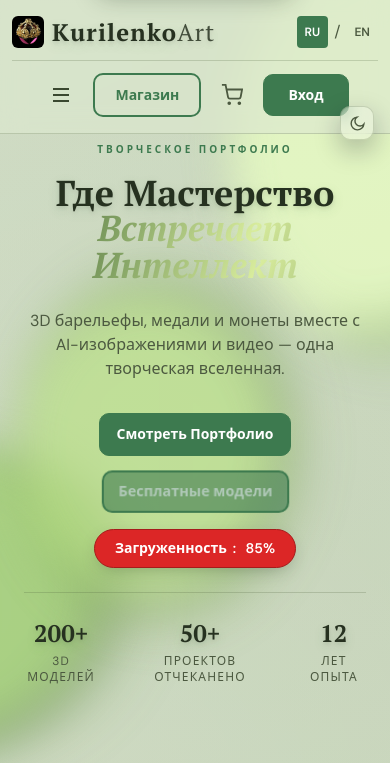
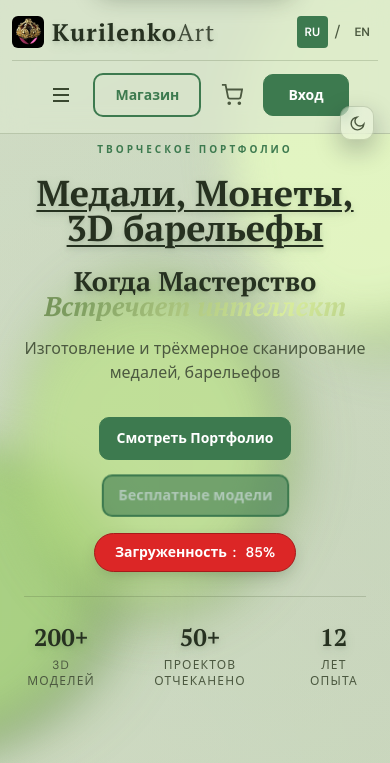
Before and after one commit to ninznak/Django, a Django app: page / in a window 390 px wide. Shown: the top 763 px of the page. Run offline with Django 5.2, Linux system fonts and the light colour scheme; data comes from the database, SQL or seed files in the repository; data that the repository does not hold is empty; some libraries are stand-ins or nearby versions.

Commit message:
main page minor fixes

```diff
--- a/templates/core/base.html
+++ b/templates/core/base.html
@@ -1239,9 +1239,11 @@
                 profile_article_help_cover: "Путь относительно static/, например images/news/cover.jpg.",
                 profile_article_help_status: "«Опубликовано» — доступно редакторам.",
                 hero_label: "Творческое Портфолио",
-                hero_title1: "Где Мастерство",
-                hero_title2: "Встречает",
+                hero_title1: "Когда Мастерство",
+                hero_title2: "Встречает интеллект",
                 hero_title3: "Интеллект",
+                hero_medals_line: "Медали, Монеты, 3D барельефы",
+                hero_medals_subline: "Изготовление и трёхмерное сканирование медалей, барельефов",
                 hero_sub: "3D барельефы, медали и монеты вместе с AI-изображениями и видео — одна творческая вселенная.",
                 hero_cta1: "Смотреть Портфолио",
                 hero_cta2: "В Магазин",
@@ -1592,9 +1594,11 @@
                 profile_article_help_cover: "Path relative to static/, e.g. images/news/cover.jpg.",
                 profile_article_help_status: "\"Published\" is reserved for editors.",
                 hero_label: "Creative Portfolio",
-                hero_title1: "Where Craft",
-                hero_title2: "Meets",
+                hero_title1: "When Craft",
+                hero_title2: "Meets intelligence",
                 hero_title3: "Intelligence",
+                hero_medals_line: "Medals, Coins, 3D Bas-Reliefs",
+                hero_medals_subline: "Manufacturing and 3D scanning of medals and bas-reliefs",
                 hero_sub: "3D bas-reliefs, medals and coins combined with AI images and video — one creative universe.",
                 hero_cta1: "View Portfolio",
                 hero_cta2: "Visit Shop",
--- a/templates/core/homepage.html
+++ b/templates/core/homepage.html
@@ -28,12 +28,14 @@
         <div class="lg:col-span-6 text-center lg:text-left">
             <span class="section-label" data-i18="hero_label">Творческое Портфолио</span>
             <h1 class="hero-title-main font-display font-bold leading-[0.88] tracking-display text-4xl md:text-6xl lg:text-7xl mt-4 text-shadow">
-                <span data-i18="hero_title1">Где Мастерство</span><br>
-                <span class="text-gradient-animated italic" data-i18="hero_title2">Встречает</span><br>
-                <span class="text-gradient-animated italic" data-i18="hero_title3">Интеллект</span>
+                <span class="block underline decoration-[2px] underline-offset-4" data-i18="hero_medals_line">Медали, Монеты, 3D барельефы</span>
+                <span class="block mt-6 text-[0.75em] leading-[0.92]">
+                    <span data-i18="hero_title1">Когда Мастерство</span><br>
+                    <span class="text-gradient-animated italic" data-i18="hero_title2">Встречает интеллект</span>
+                </span>
             </h1>
-            <p class="text-base md:text-lg mt-6 max-w-md mx-auto lg:mx-0" style="color: var(--muted);" data-i18="hero_sub">
-                3D барельефы, медали и монеты вместе с AI-изображениями и видео — одна творческая вселенная.
+            <p class="text-base md:text-lg mt-4 max-w-2xl mx-auto lg:mx-0" style="color: var(--muted);" data-i18="hero_medals_subline">
+                Изготовление и трёхмерное сканирование медалей, барельефов
             </p>
 
             <div class="flex flex-wrap gap-4 justify-center lg:justify-start mt-8">
@@ -72,7 +74,7 @@
         </div>
 
         <!-- RIGHT: Carousel -->
-        <div class="lg:col-span-6 hidden md:flex items-center justify-center pt-0 relative z-20">
+        <div class="lg:col-span-6 hidden md:flex items-center justify-center pt-0 lg:pt-10 relative z-20">
             <div class="cs-deck" aria-label="Portfolio preview">
 
                 <!-- Card 0 — 3D Models (back-left) -->
```
Also changed, not shown: AGENTS.md (+4 -0 lines), static/images/news/coin.png (added), static/images/news/hors1.png (added), static/images/news/hors2.png (added).
